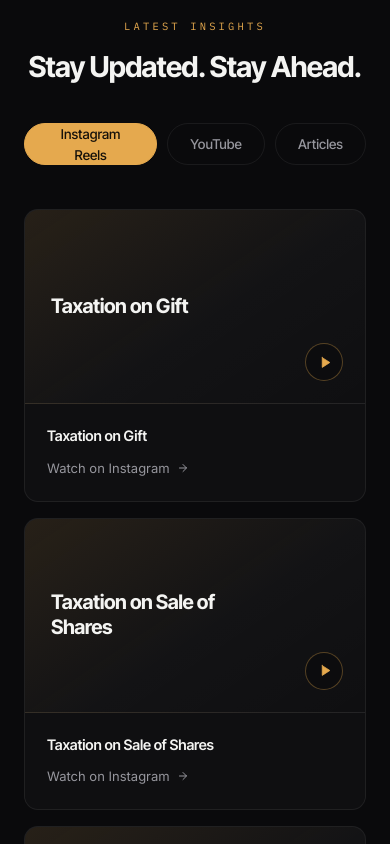
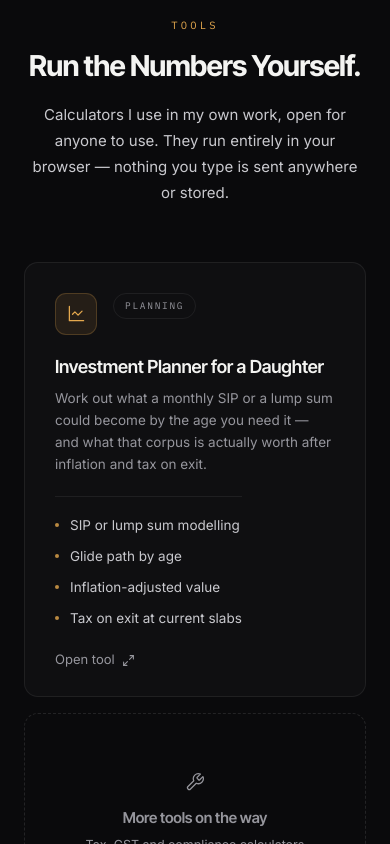
Before and after one commit to caanishAI/ANISH-CA-SITE, a React (Vite) app: page / in a window 390 px wide. Shown: the part 8600-9444 px from the top of the page. Built offline with nearby package versions, Linux system fonts and the light colour scheme.

Commit message:
Update App.jsx

```diff
--- a/App.jsx
+++ b/App.jsx
@@ -3,9 +3,23 @@ import {
   Menu, X, ArrowRight, Check, MessageCircle, Phone, Mail, MapPin, Clock,
   Play, Linkedin, Instagram, Youtube, Send, ShieldCheck, FileCheck2, Receipt,
   Building2, Landmark, Calculator, Briefcase, Store, Factory, Home, Cpu, Layers,
-  Users, BadgeCheck, Wallet, Timer, Lock, Headphones,
+  Users, BadgeCheck, Wallet, Timer, Lock, Headphones, Wrench, Maximize2,
+  LineChart as LineChartIcon,
 } from "lucide-react";
 import portraitImg from "./portrait.webp";
+
+/* ---------------------------------------------------------------------------
+   TOOLS
+
+   TO ADD A NEW TOOL:
+   1. Build it as ONE self-contained .html file (styles + script inside it).
+   2. Upload it into the `tools` folder of this repo.
+   3. Add an import line below, exactly like the first one, with ?raw at the end.
+   4. Add one entry to the TOOLS array.
+   Nothing else changes.
+--------------------------------------------------------------------------- */
+import toolDaughter from "./tools/investment-for-daughter.html?raw";
+// import toolTwo from "./tools/your-next-tool.html?raw";
 
 /* ===========================================================================
    CA ANISH CHOUDHARY
@@ -177,12 +191,32 @@ const SERVICES = [
 ];
 
 
+/* ---------------------------------------------------------------------------
+   INSIGHTS — your posts.
+
+   TO ADD A REEL:
+   1. Instagram → open your reel → Share → "Copy link"
+      You get something like: https://www.instagram.com/reel/ABC123xyz/
+   2. Paste it into `url` below and write the real title in `t`.
+
+   TO ADD A COVER IMAGE (optional, looks much better):
+   3. Save the reel's cover as a .jpg (screenshot works), name it reel1.jpg
+   4. Upload it to your repo, next to App.jsx
+   5. Uncomment the import line below and add   img: reel1,   to that item.
+
+   Use only your own images.
+--------------------------------------------------------------------------- */
+// import reel1 from "./reel1.jpg";
+// import reel2 from "./reel2.jpg";
+// import reel3 from "./reel3.jpg";
+
 const INSIGHTS = {
   "Instagram Reels": [
-    { t: "Taxation on Gift", cta: "Watch on Instagram", url: "https://www.instagram.com/reel/DaHSrPBpwz6/?utm_source=ig_web_copy_link&igsh=MzRlODBiNWFlZA==" /* , img: reel1.jpg */ },
-    { t: "Taxation on Sale of Shares", cta: "Watch on Instagram", url: "https://www.instagram.com/reel/Dab8IyYxMw6/?igsh=MW9jazYxZmcwOHpkMg==" },
-    { t: "Be Aware of AIS", cta: "Watch on Instagram", url: "https://www.instagram.com/reel/Das3nj6tWjS/?igsh=OHI1bmoxc3A0aWMx" },
+    { t: "Taxation on Gift", cta: "Watch on Instagram", url: "https://www.instagram.com/reel/DaHSrPBpwz6/" /* , img: reel1 */ },
+    { t: "Taxation on Sale of Shares", cta: "Watch on Instagram", url: "https://www.instagram.com/reel/Dab8IyYxMw6/" /* , img: reel2 */ },
+    { t: "Be Aware of AIS", cta: "Watch on Instagram", url: "https://www.instagram.com/reel/Das3nj6tWjS/" /* , img: reel3 */ },
   ],
+
   YouTube: [
     { t: "Add your video title", cta: "Watch on YouTube", url: "#" },
     { t: "Add your video title", cta: "Watch on YouTube", url: "#" },
@@ -202,6 +236,35 @@ const PROMISES = [
   { i: Headphones, t: "Dedicated Support" },
 ];
 
+const TOOLS = [
+  {
+    id: "daughter",
+    icon: LineChartIcon,
+    tag: "Planning",
+    t: "Investment Planner for a Daughter",
+    d: "Work out what a monthly SIP or a lump sum could become by the age you need it — and what that corpus is actually worth after inflation and tax on exit.",
+    points: ["SIP or lump sum modelling", "Glide path by age", "Inflation-adjusted value", "Tax on exit at current slabs"],
+    html: toolDaughter,
+  },
+  // {
+  //   id: "next", icon: Calculator, tag: "Tax",
+  //   t: "Your next tool",
+  //   d: "One line describing what it answers.",
+  //   points: ["Point one", "Point two"],
+  //   html: toolTwo,
+  // },
+];
+
+/* Social links — set to "#" to hide that icon automatically. */
+const SOCIALS = [
+  [Linkedin, "https://www.linkedin.com/in/anish-choudhary-764956133", "LinkedIn"],
+  [Instagram, "https://www.instagram.com/anish.simplekar", "Instagram"],
+  [Youtube, "#", "YouTube"],
+];
+
+/* Tabs with no real links yet are hidden automatically. */
+const INSIGHT_TABS = Object.keys(INSIGHTS).filter((k) => INSIGHTS[k].some((p) => p.url && p.url !== "#"));
+
 const GOLD = "#E5A94E";
 
 function Reveal({ children, delay = 0, className = "" }) {
@@ -218,15 +281,23 @@ function Reveal({ children, delay = 0, className = "" }) {
 export default function Site() {
   const [menu, setMenu] = useState(false);
   const [scrolled, setScrolled] = useState(false);
-  const [tab, setTab] = useState("Instagram Reels");
+  const [tab, setTab] = useState(INSIGHT_TABS[0] || "");
   const [form, setForm] = useState({ name: "", email: "", phone: "", service: "", message: "" });
   const [status, setStatus] = useState("idle");
+  const [openTool, setOpenTool] = useState(null);
 
   useEffect(() => {
     const onScroll = () => setScrolled(window.scrollY > 12);
     window.addEventListener("scroll", onScroll, { passive: true }); onScroll();
     return () => window.removeEventListener("scroll", onScroll);
   }, []);
+
+  useEffect(() => {
+    document.body.style.overflow = openTool ? "hidden" : "";
+    const onKey = (e) => { if (e.key === "Escape") setOpenTool(null); };
+    window.addEventListener("keydown", onKey);
+    return () => { document.body.style.overflow = ""; window.removeEventListener("keydown", onKey); };
+  }, [openTool]);
 
   const go = (id) => { document.getElementById(id)?.scrollIntoView({ behavior: "smooth" }); setMenu(false); };
   const setF = (k, v) => setForm((f) => ({ ...f, [k]: v }));
@@ -247,7 +318,7 @@ export default function Site() {
     } catch { setStatus("error"); }
   };
 
-  const nav = [["Home", "top"], ["About", "about"], ["Services", "services"], ["Insights", "insights"], ["Contact", "contact"]];
+  const nav = [["Home", "top"], ["About", "about"], ["Services", "services"], ["Tools", "tools"], ["Insights", "insights"], ["Contact", "contact"]];
 
   return (
     <div className="site">
@@ -403,6 +474,20 @@ export default function Site() {
         .fade-edge{ position:absolute; inset:0; pointer-events:none;
           background:radial-gradient(ellipse 94% 84% at 50% 44%, transparent 42%, rgba(10,10,12,.94) 100%); }
 
+        .tool-overlay{ position:fixed; inset:0; z-index:120; display:flex; align-items:center; justify-content:center;
+          padding:16px; background:rgba(6,6,8,.82); backdrop-filter:blur(10px); -webkit-backdrop-filter:blur(10px);
+          animation:fadeIn .3s var(--e) both; }
+        @keyframes fadeIn{ from{opacity:0;} to{opacity:1;} }
+        .tool-shell{ width:100%; max-width:900px; height:min(92vh,980px); display:flex; flex-direction:column;
+          background:#0E0E11; border:1px solid var(--line-2); border-radius:16px; overflow:hidden;
+          box-shadow:0 40px 90px -40px rgba(0,0,0,1); animation:riseIn .45s var(--e-out) both; }
+        .tool-bar{ display:flex; align-items:center; justify-content:space-between; gap:16px;
+          padding:16px 20px; border-bottom:1px solid var(--line); flex-shrink:0; }
+        .tool-close{ display:inline-flex; align-items:center; justify-content:center; width:36px; height:36px;
+          border-radius:10px; border:1px solid var(--line); color:var(--mute); flex-shrink:0;
+          transition:border-color .35s var(--e), color .35s var(--e); }
+        .tool-close:hover{ border-color:var(--gold-dim); color:var(--gold); }
+        .tool-frame{ flex:1; width:100%; border:0; background:#FAF6EF; }
         .social{ display:inline-flex; align-items:center; justify-content:center; width:38px; height:38px;
           border-radius:10px; border:1px solid var(--line); color:var(--mute);
           transition:border-color .4s var(--e), color .4s var(--e), transform .4s var(--e-out); }
@@ -650,7 +735,78 @@ export default function Site() {
         </div>
       </section>
 
+      {/* ================= TOOLS ================= */}
+      <section id="tools" className="sec rule-b">
+        <div className="wrap">
+          <Reveal><div className="t-eyebrow text-center">Tools</div></Reveal>
+          <Reveal delay={70}>
+            <h2 className="t-h2 text-center" style={{ marginTop: 16 }}>Run the Numbers Yourself.</h2>
+          </Reveal>
+          <Reveal delay={120}>
+            <p className="t-body text-center" style={{ maxWidth: "54ch", margin: "20px auto 0" }}>
+              Calculators I use in my own work, open for anyone to use. They run entirely in your
+              browser — nothing you type is sent anywhere or stored.
+            </p>
+          </Reveal>
+
+          <div className="grid lg:grid-cols-2" style={{ gap: 16, marginTop: 56 }}>
+            {TOOLS.map(({ id, icon: Icon, tag, t, d, points }, idx) => (
+              <Reveal key={id} delay={(idx % 2) * 90}>
+                <button onClick={() => setOpenTool(id)} className="card card-i h-full flex flex-col text-left w-full" style={{ padding: "30px 30px 26px" }}>
+                  <div className="flex items-start justify-between" style={{ gap: 16 }}>
+                    <span className="plate plate-lg" style={{ flexShrink: 0 }}>
+                      <Icon size={19} strokeWidth={1.6} style={{ color: GOLD }} />
+                    </span>
+                    <span className="mono" style={{
+                      fontSize: 9.5, letterSpacing: ".18em", textTransform: "uppercase",
+                      color: "var(--mute)", border: "1px solid var(--line)", borderRadius: 999, padding: "5px 11px",
+                    }}>{tag}</span>
+                  </div>
+
+                  <h3 className="t-h3" style={{ fontSize: "1.125rem", marginTop: 20 }}>{t}</h3>
+                  <p className="t-sm" style={{ marginTop: 10 }}>{d}</p>
+
+                  <ul style={{ marginTop: 20, paddingTop: 18, borderTop: "1px solid var(--line)", display: "grid", gap: 10, flex: 1 }}>
+                    {points.map((pt) => (
+                      <li key={pt} className="flex items-start" style={{ gap: 11 }}>
+                        <span style={{ width: 4, height: 4, borderRadius: "50%", background: GOLD, marginTop: 8, flexShrink: 0, opacity: .8 }} />
+                        <span style={{ fontSize: ".8438rem", lineHeight: 1.55, color: "var(--text-2)" }}>{pt}</span>
+                      </li>
+                    ))}
+                  </ul>
+
+                  <span className="go" style={{ marginTop: 22 }}>
+                    Open tool <Maximize2 size={13} strokeWidth={2} />
+                  </span>
+                </button>
+              </Reveal>
+            ))}
+
+            {/* more coming */}
+            <Reveal delay={(TOOLS.length % 2) * 90}>
+              <div className="h-full flex flex-col items-center justify-center text-center"
+                style={{ border: "1px dashed var(--line-2)", borderRadius: "var(--r-card)", padding: 40, minHeight: 220 }}>
+                <Wrench size={20} strokeWidth={1.5} style={{ color: "var(--mute)" }} />
+                <div className="t-h3" style={{ fontSize: ".9375rem", marginTop: 16, color: "var(--mute)" }}>More tools on the way</div>
+                <p className="t-xs" style={{ marginTop: 8, maxWidth: "30ch" }}>
+                  Tax, GST and compliance calculators are being added as I build them.
+                </p>
+              </div>
+            </Reveal>
+          </div>
+
+          <Reveal>
+            <p className="t-xs text-center" style={{ maxWidth: "70ch", margin: "40px auto 0" }}>
+              These calculators are for general illustration only. Results are indicative, based on the
+              assumptions you enter, and do not constitute professional, investment or tax advice.
+              Please discuss your own situation before acting on any figure shown here.
+            </p>
+          </Reveal>
+        </div>
+      </section>
+
       {/* ================= INSIGHTS ================= */}
+      {INSIGHT_TABS.length > 0 && (
       <section id="insights" className="sec rule-t">
         <div className="wrap">
           <Reveal><div className="t-eyebrow text-center">Latest insights</div></Reveal>
@@ -658,7 +814,7 @@ export default function Site() {
 
           <Reveal delay={130}>
             <div className="flex justify-center" style={{ gap: 10, marginTop: 40 }}>
-              {Object.keys(INSIGHTS).map((k) => {
+              {INSIGHT_TABS.map((k) => {
                 const on = tab === k;
                 return (
                   <button key={k} onClick={() => setTab(k)} className="disp" aria-pressed={on}
@@ -674,15 +830,22 @@ export default function Site() {
           </Reveal>
 
           <div key={tab} className="grid md:grid-cols-3" style={{ gap: 16, marginTop: 44 }}>
-            {INSIGHTS[tab].map((p, i) => (
+            {(INSIGHTS[tab] || []).filter((p) => p.url && p.url !== "#").map((p, i) => (
               <Reveal key={p.t + i} delay={i * 80}>
                 <a href={p.url} target={p.url === "#" ? undefined : "_blank"} rel="noreferrer" className="card card-i block h-full overflow-hidden">
-                  <div className="relative flex items-center" style={{
+                  <div className="relative flex items-center overflow-hidden" style={{
                     height: 194, padding: "0 26px",
                     background: "linear-gradient(146deg, rgba(229,169,78,.115), rgba(255,255,255,.014) 56%, transparent)",
                     borderBottom: "1px solid var(--line)",
                   }}>
-                    <div className="disp" style={{ fontSize: "1.25rem", fontWeight: 700, lineHeight: 1.24, letterSpacing: "-.025em", maxWidth: "76%" }}>{p.t}</div>
+                    {p.img && (
+                      <>
+                        <img src={p.img} alt="" aria-hidden="true" loading="lazy" decoding="async"
+                          style={{ position: "absolute", inset: 0, width: "100%", height: "100%", objectFit: "cover" }} />
+                        <span style={{ position: "absolute", inset: 0, background: "linear-gradient(180deg, rgba(10,10,12,.25), rgba(10,10,12,.85))" }} />
+                      </>
+                    )}
+                    <div className="disp relative" style={{ fontSize: "1.25rem", fontWeight: 700, lineHeight: 1.24, letterSpacing: "-.025em", maxWidth: "76%" }}>{p.t}</div>
                     <span className="absolute inline-flex items-center justify-center" style={{
                       right: 22, bottom: 22, width: 38, height: 38, borderRadius: "50%",
                       background: "rgba(10,10,12,.55)", border: "1px solid rgba(229,169,78,.34)",
@@ -700,6 +863,7 @@ export default function Site() {
           </div>
         </div>
       </section>
+      )}
 
       {/* ================= CTA ================= */}
       <section className="relative overflow-hidden grid-bg rule-t rule-b">
@@ -738,7 +902,7 @@ export default function Site() {
                   ))}
                 </div>
                 <div className="flex" style={{ gap: 10, marginTop: 32, paddingTop: 28, borderTop: "1px solid var(--line)" }}>
-                  {[[Linkedin, "https://www.linkedin.com/in/anish-choudhary-764956133?utm_source=share_via&utm_content=profile&utm_medium=member_ios", "LinkedIn"], [Instagram, "https://www.instagram.com/anish.simplekar?igsh=OXE0cTRuYXBkcjVt&utm_source=qr", "Instagram"], [Youtube, "#", "YouTube"], [MessageCircle, waLink, "WhatsApp"]].map(([Icon, href, label], i) => (
+                  {[...SOCIALS.filter(([, h]) => h !== "#"), [MessageCircle, waLink, "WhatsApp"]].map(([Icon, href, label], i) => (
                     <a key={i} href={href} target="_blank" rel="noreferrer" aria-label={label} className="social">
                       <Icon size={15} strokeWidth={1.7} />
                     </a>
@@ -836,6 +1000,30 @@ export default function Site() {
           </div>
         </div>
       </footer>
+
+      {/* ================= TOOL VIEWER ================= */}
+      {openTool && (() => {
+        const tool = TOOLS.find((x) => x.id === openTool);
+        if (!tool) return null;
+        return (
+          <div className="tool-overlay" role="dialog" aria-modal="true" aria-label={tool.t}
+            onMouseDown={(e) => { if (e.target === e.currentTarget) setOpenTool(null); }}>
+            <div className="tool-shell">
+              <div className="tool-bar">
+                <div style={{ minWidth: 0 }}>
+                  <div className="t-h3" style={{ fontSize: ".9375rem" }}>{tool.t}</div>
+                  <div className="t-xs" style={{ marginTop: 3 }}>Indicative only — not professional advice</div>
+                </div>
+                <button onClick={() => setOpenTool(null)} aria-label="Close tool" className="tool-close">
+                  <X size={17} strokeWidth={1.9} />
+                </button>
+              </div>
+              <iframe title={tool.t} srcDoc={tool.html} className="tool-frame"
+                sandbox="allow-scripts allow-popups allow-forms" loading="lazy" />
+            </div>
+          </div>
+        );
+      })()}
     </div>
   );
 }
```
